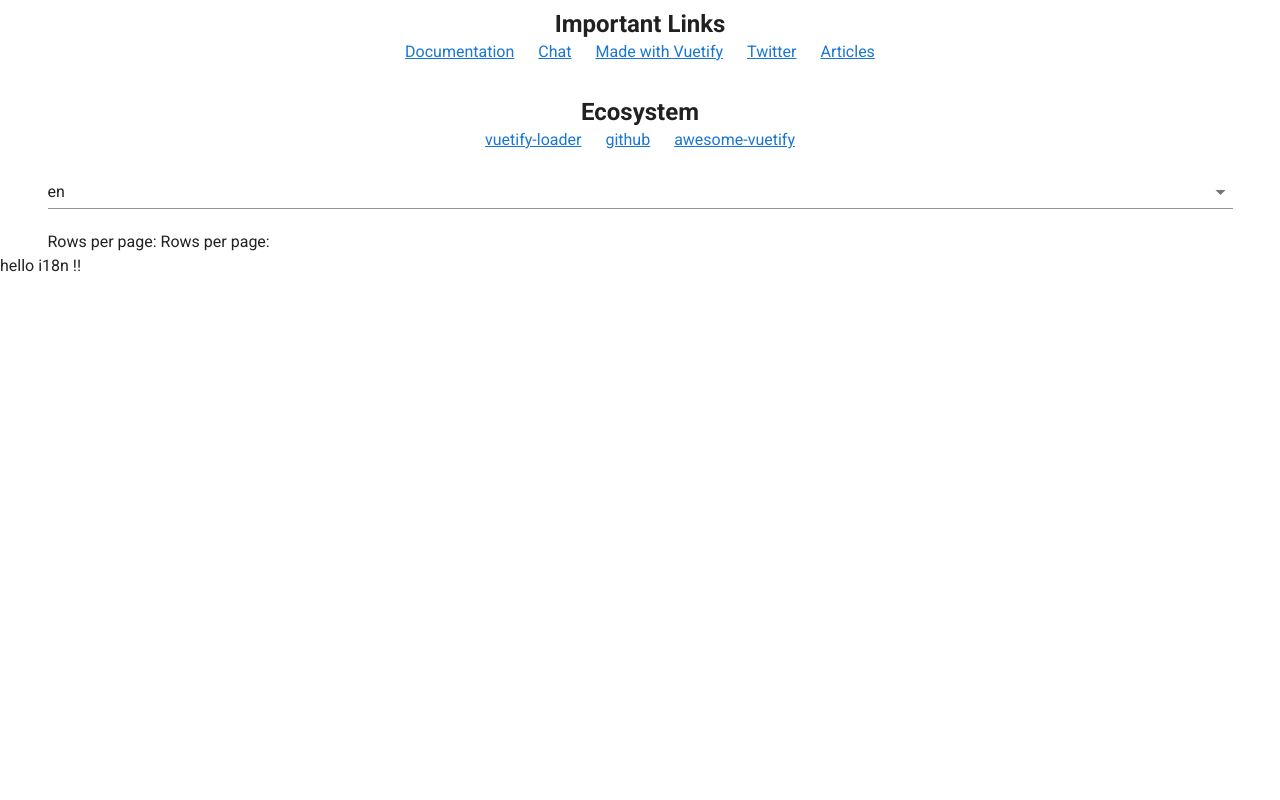
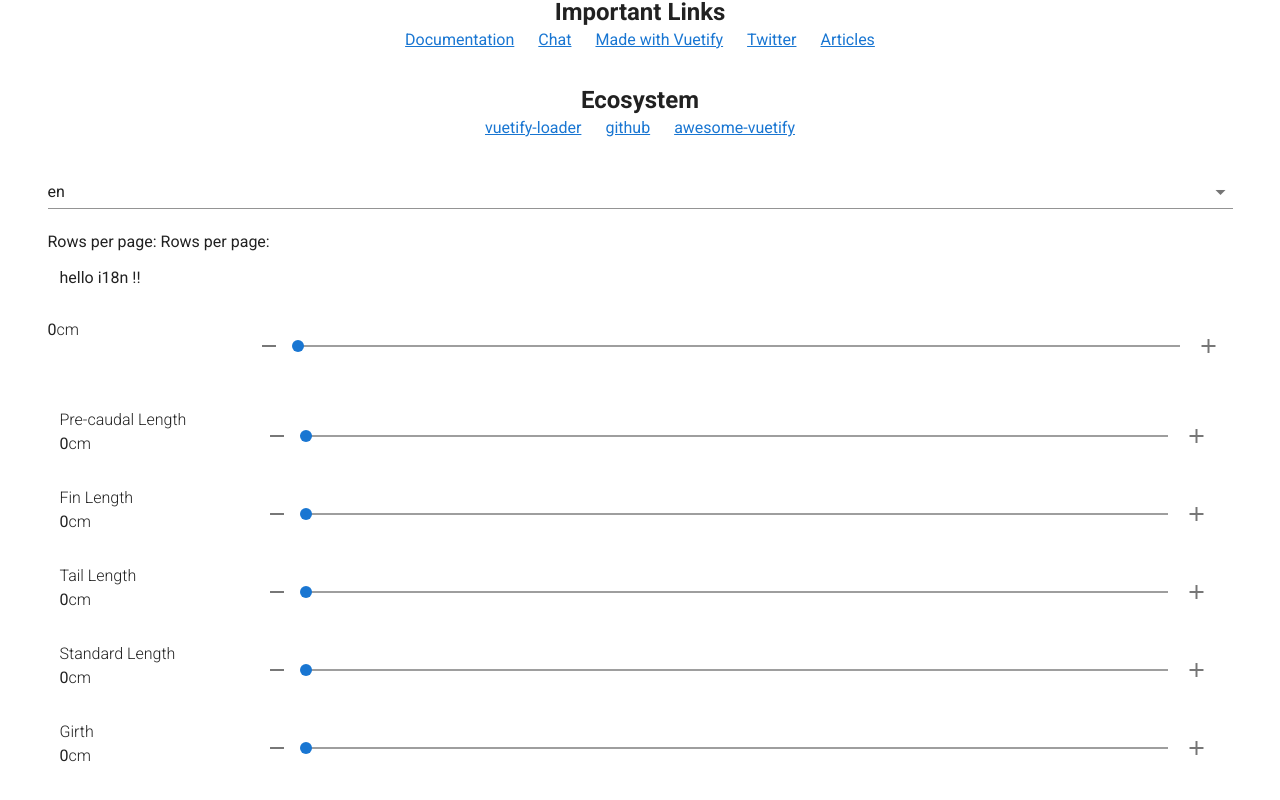
Before and after one commit to ippo615/miss-db, a Vue app: page /#/ in a window 1280 px wide. Shown: the part 582-1382 px from the top of the page. Before the commit the page ends 876 px from the top, so only its background shows below. Built offline with nearby package versions, Linux system fonts and the light colour scheme.

Commit message:
Added basic editor for shark size with translations

```diff
--- a/src/components/HelloI18n.vue
+++ b/src/components/HelloI18n.vue
@@ -1,5 +1,7 @@
 <template>
-  <p>{{ $t('debug.hello') }}</p>
+  <v-container>
+    <p>{{ $t('debug.hello') }}</p>
+  </v-container>
 </template>
 
 <script>
--- /dev/null
+++ b/src/components/LengthSlider.vue
@@ -0,0 +1,85 @@
+<template>
+  <v-container>
+    <v-row>
+      <v-col cols="2">
+        <v-row>
+          <span class="heading font-weight-light mr-1"><slot></slot> </span>
+        </v-row>
+        <v-row>
+          <span class="subheading">{{content}} </span>
+          <span class="subheading font-weight-light mr-1"> {{$t(units)}}</span>
+        </v-row>
+      </v-col>
+      <v-col cols="10">
+        <v-slider
+          v-model="content"
+          track-color="grey"
+          always-dirty
+          :min="min"
+          :max="max"
+        >
+          <template v-slot:prepend>
+            <v-icon @click="decrement">
+              mdi-minus
+            </v-icon>
+          </template>
+
+          <template v-slot:append>
+            <v-icon @click="increment">
+              mdi-plus
+            </v-icon>
+          </template>
+        </v-slider>
+      </v-col>
+    </v-row>
+  </v-container>
+</template>
+
+<script>
+  export default {
+    props: {
+        min: {
+            type: Number,
+            defualt: 0,
+        },
+        max: {
+            type: Number,
+            default: 200,
+        },
+        step: {
+            type: Number,
+            default: 5,
+        },
+        units: {
+            type: String,
+            default: 'units.short.cm',
+        },
+        label: {
+            type: String,
+            default: 'labels.default.value',
+        },
+        value: {
+            type: Number,
+            default: 0
+        }
+    },
+    data () {
+      return {
+        content: this.value
+      }
+    },
+    methods: {
+      decrement () {
+        this.content -= this.step;
+        this.handleInput();
+      },
+      increment () {
+        this.content += this.step;
+        this.handleInput();
+      },
+      handleInput(){
+        this.$emit('input', this.value);
+      }
+    },
+  }
+</script>
--- /dev/null
+++ b/src/components/SharkSizeEditor.vue
@@ -0,0 +1,27 @@
+<template>
+  <v-container>
+    <length-slider-vue v-model="preCaudalLength">{{$t('labels.sharkSize.preCaudalLength')}}</length-slider-vue>
+    <length-slider-vue v-model="finLength">{{$t('labels.sharkSize.finLength')}}</length-slider-vue>
+    <length-slider-vue v-model="tailLength">{{$t('labels.sharkSize.tailLength')}}</length-slider-vue>
+    <length-slider-vue v-model="standardLength">{{$t('labels.sharkSize.standardLength')}}</length-slider-vue>
+    <length-slider-vue v-model="girth">{{$t('labels.sharkSize.girth')}}</length-slider-vue>
+  </v-container>
+</template>
+
+<script>
+import LengthSliderVue from './LengthSlider.vue'
+
+export default {
+  name: 'SharkSizeEditor',
+  components: {
+    LengthSliderVue
+  },
+  data: () => ({
+    preCaudalLength: 0,
+    finLength: 0,
+    tailLength: 0,
+    standardLength: 0,
+    girth: 0,
+  })
+}
+</script>
--- a/src/locales/en.json
+++ b/src/locales/en.json
@@ -1,5 +1,22 @@
 {
   "debug": {
     "hello": "hello i18n !!"
+  },
+  "labels": {
+    "default": {
+      "value": "value"
+    },
+    "sharkSize": {
+      "preCaudalLength": "Pre-caudal Length",
+      "finLength": "Fin Length",
+      "tailLength": "Tail Length",
+      "standardLength": "Standard Length",
+      "girth": "Girth"
+    }
+  },
+  "units": {
+    "short": {
+      "cm": "cm"
+    }
   }
 }
--- a/src/locales/ja.json
+++ b/src/locales/ja.json
@@ -1,5 +1,22 @@
 {
   "debug": {
     "hello": "こんにちは、世界"
+  },
+  "labels": {
+    "default": {
+      "value": "値"
+    },
+    "sharkSize": {
+      "preCaudalLength": "尾前の長さ",
+      "finLength": "フィンの長さ",
+      "tailLength": "尾の長さ",
+      "standardLength": "標準の長さ",
+      "girth": "ガース"
+    }
+  },
+  "units": {
+    "short": {
+      "cm": "cm"
+    }
   }
 }
--- a/src/views/HomeView.vue
+++ b/src/views/HomeView.vue
@@ -1,11 +1,19 @@
 <template>
   <v-col>
-    <hello-world />
+    <v-row>
+      <hello-world />
+    </v-row>
     <v-row>
       <locale-select />
     </v-row>
     <v-row>
       <hello-i18n />
+    </v-row>
+    <v-row>
+      <length-slider-vue />
+    </v-row>
+    <v-row>
+      <shark-size-editor-vue />
     </v-row>
   </v-col>
 </template>
@@ -14,12 +22,16 @@
   import HelloWorld from '@/components/HelloWorld'
   import LocaleSelect from '@/components/LocaleSelect.vue'
   import HelloI18n from '@/components/HelloI18n.vue'
+  import LengthSliderVue from '@/components/LengthSlider.vue'
+  import SharkSizeEditorVue from '@/components/SharkSizeEditor.vue'
 
   export default {
     components: {
       HelloWorld,
       LocaleSelect,
       HelloI18n,
+      LengthSliderVue,
+      SharkSizeEditorVue,
     },
   }
 </script>
```
